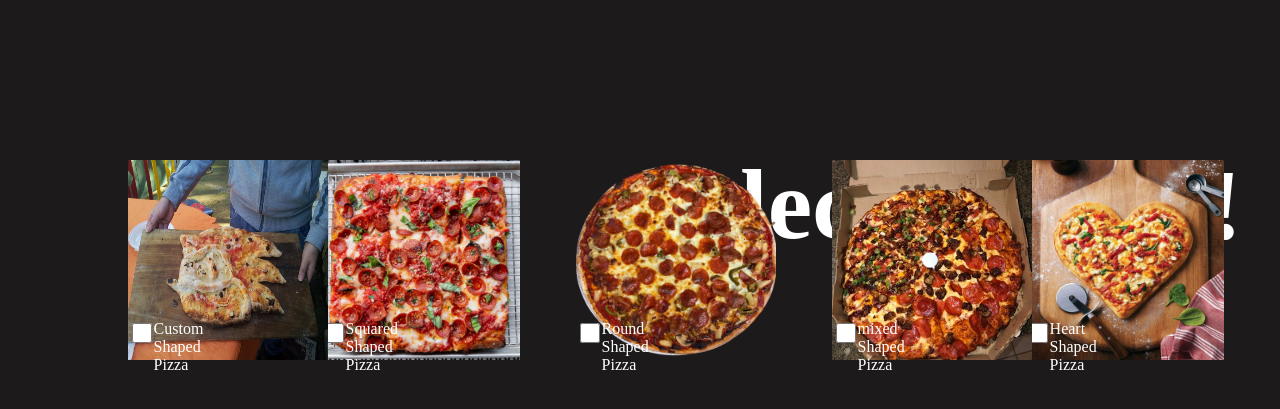
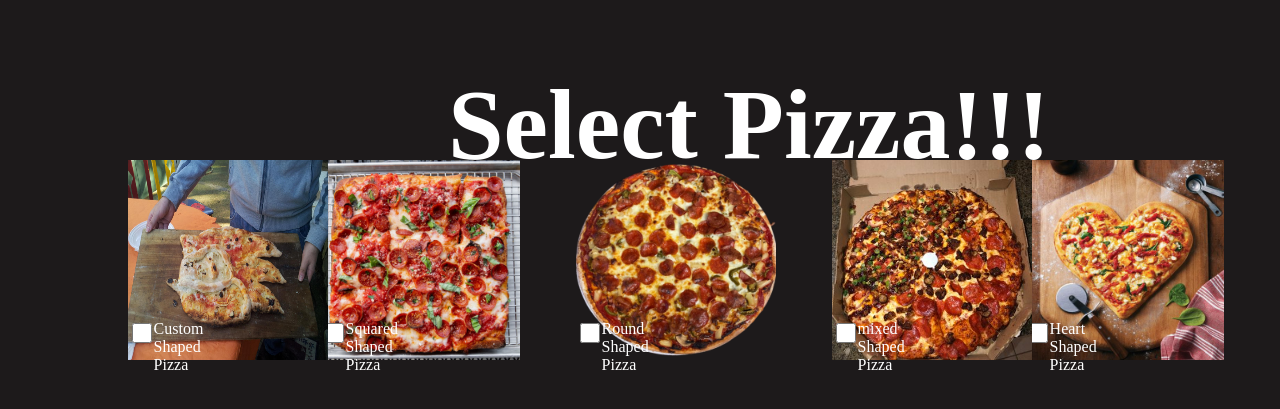
Before and after one commit to lochleaf/comp1002_lessons, a PHP site: page /order-window.html in a window 1280 px wide. Shown: the top 409 px of the page. Run offline with PHP 8.4, Linux system fonts and the light colour scheme.

Commit message:
added update
organized to make things look better title and spacing

```diff
--- a/assignment-1/css/styles.css
+++ b/assignment-1/css/styles.css
@@ -123,8 +123,8 @@ body{
     color: white;
     font-size: 100px;
     position: absolute;
-    top: 10%;
-    left: 50%
+    top: 0%;
+    left: 35%
 }
 a{
     color: white;
@@ -132,7 +132,7 @@ a{
 .potions-link{
     position: absolute;
     top: 60%;
-    left: 90%;
+    left: 70%;
     font-size: 100px;
 }
 .potion1{
```
